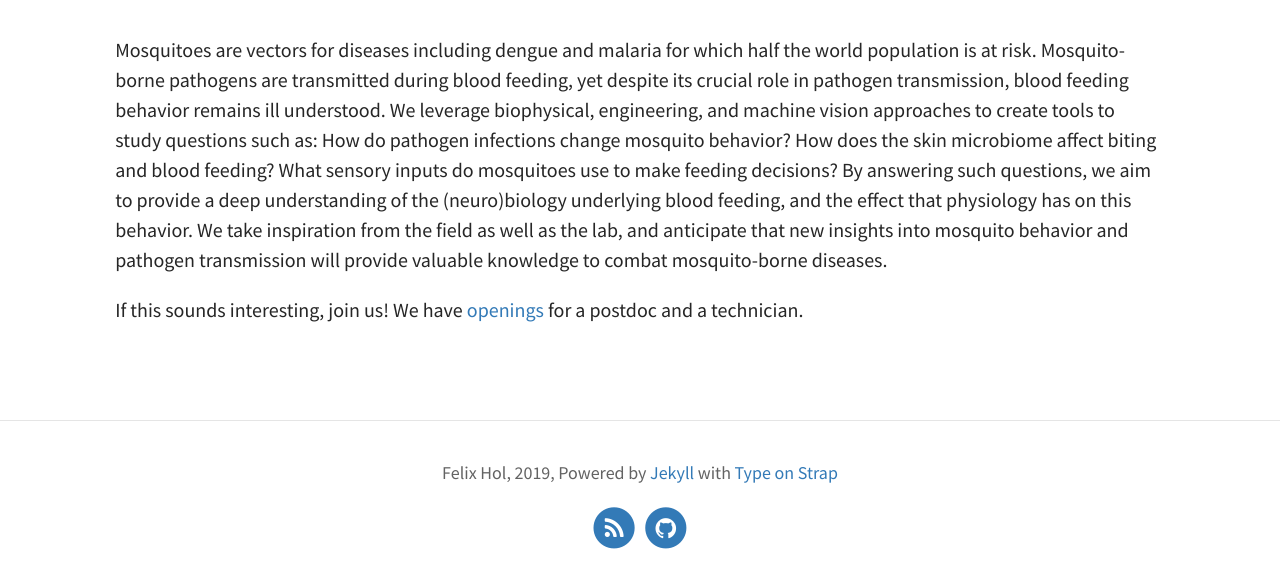
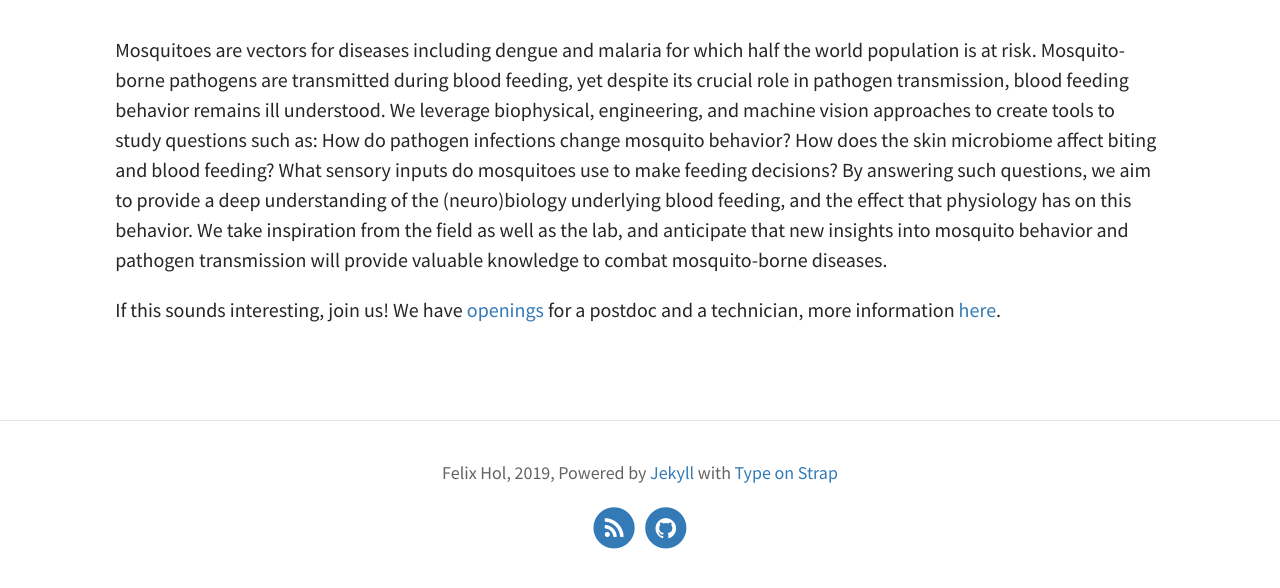
Before and after one commit to felixhol/felixhol.github.io, a Jekyll site: the page built from pages/02research.md, in a window 1280 px wide, cut to the strip 287-875 px from the top of the page. Built offline with Jekyll 4.4.1, drawn with Linux system fonts in a browser that asks for light colours.

Commit message:
added pdf of job ad

```diff
--- a/pages/02research.md
+++ b/pages/02research.md
@@ -8,7 +8,7 @@ tags:
 
 Mosquitoes are vectors for diseases including dengue and malaria for which half the world population is at risk. Mosquito-borne pathogens are transmitted during blood feeding, yet despite its crucial role in pathogen transmission, blood feeding behavior remains ill understood. We leverage biophysical, engineering, and machine vision approaches to create tools to study questions such as: How do pathogen infections change mosquito behavior? How does the skin microbiome affect biting and blood feeding? What sensory inputs do mosquitoes use to make feeding decisions? By answering such questions, we aim to provide a deep understanding of the (neuro)biology underlying blood feeding, and the effect that physiology has on this behavior. We take inspiration from the field as well as the lab, and anticipate that new insights into mosquito behavior and pathogen transmission will provide valuable knowledge to combat mosquito-borne diseases.
 
-If this sounds interesting, join us! We have [openings](https://projects.cri-paris.org/projects/pZDJguA1/des) for a postdoc and a technician.
+If this sounds interesting, join us! We have [openings](https://projects.cri-paris.org/projects/pZDJguA1/des) for a postdoc and a technician, more information [here](../assets/HolCRI_postdocAd.pdf){:target="_blank"}.
 
 <!-- Type on Strap is based on Type Theme, a free and open-source theme for [Jekyll](http://jekyllrb.com/), licensed under the MIT License.
 
```
Also changed, not shown: 1 other file.
